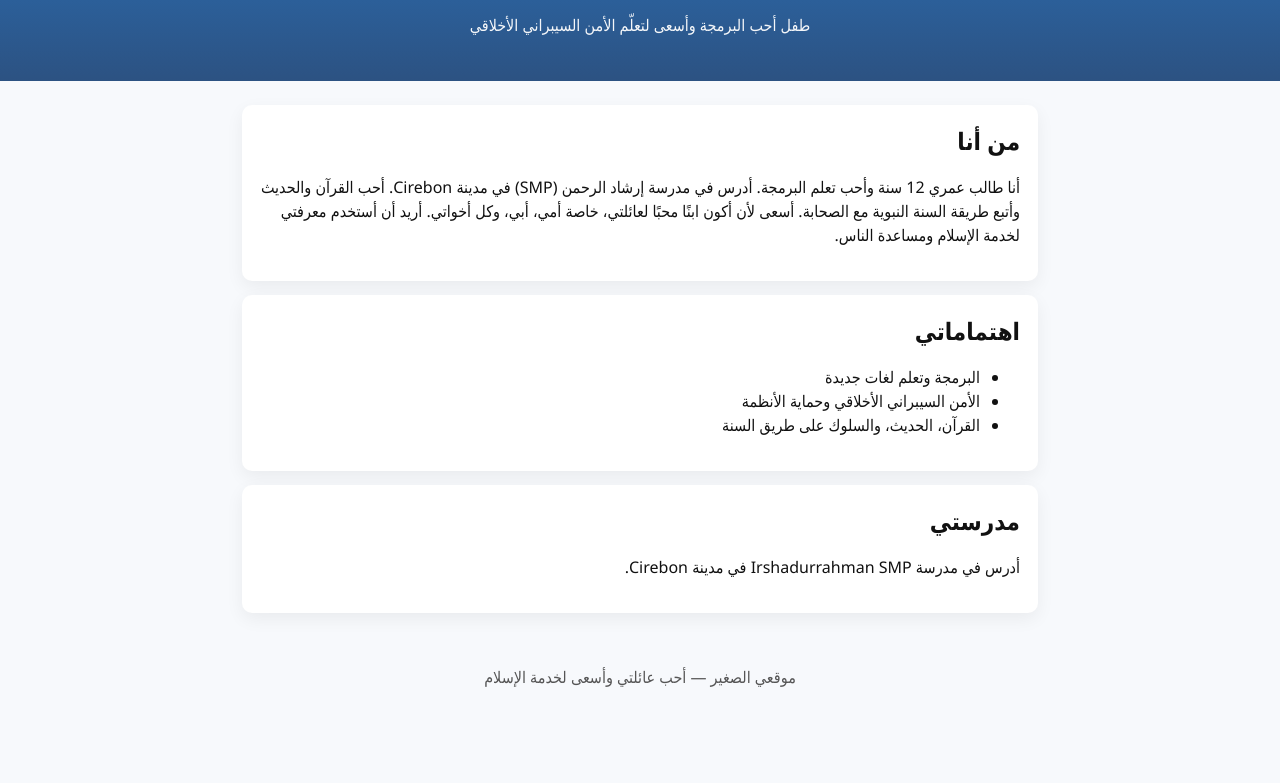
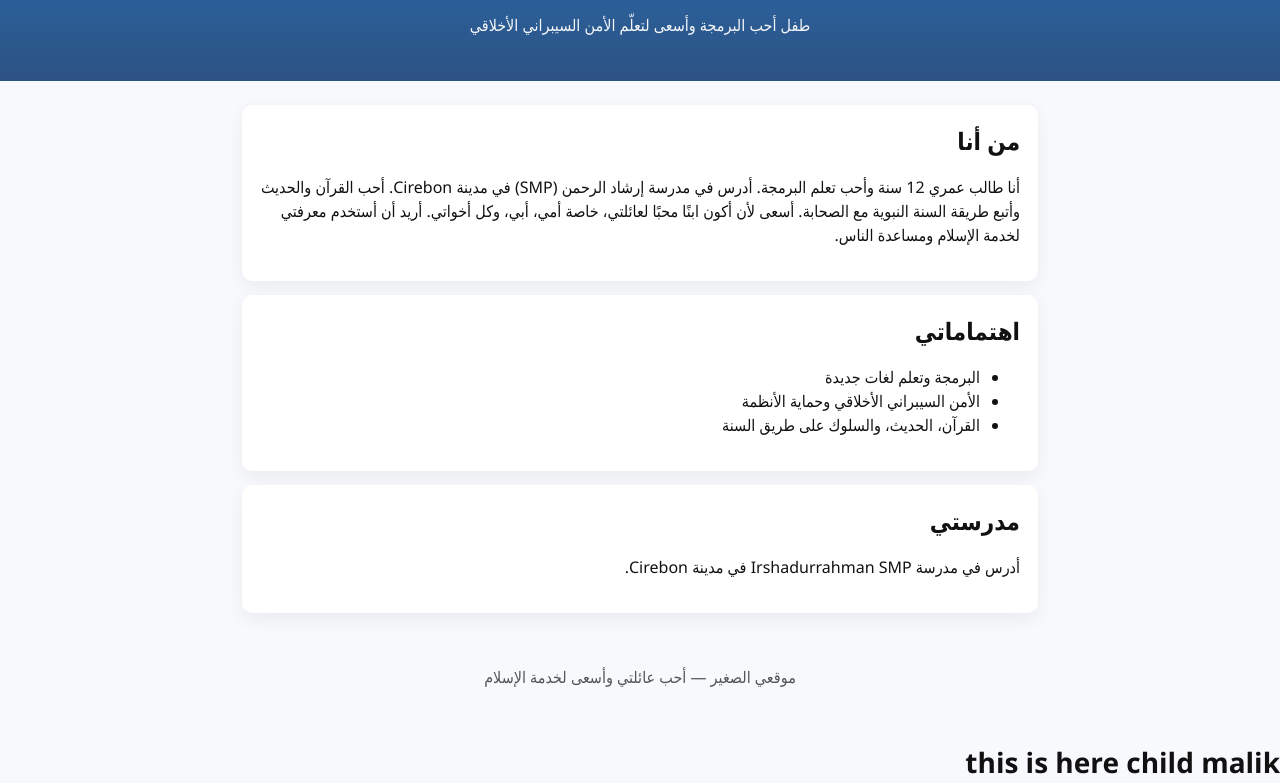
Before and after one commit to cerbon-web/malik-web, a plain HTML site: page index.html in a window 1280 px wide. Shown: the part 79-862 px from the top of the page. Before the commit the page ends 800 px from the top, so only its background shows below. Drawn offline with Linux system fonts and the light colour scheme.

Commit message:
Update index.html

```diff
--- a/index.html
+++ b/index.html
@@ -41,7 +41,7 @@
   <footer class="site-footer">
     <p data-i18n="footer">موقعي الصغير — أحب عائلتي وأسعى لخدمة الإسلام</p>
   </footer>
-
+<h1>this is here child malik</h1>
   <script src="script.js"></script>
 </body>
 </html>
```
